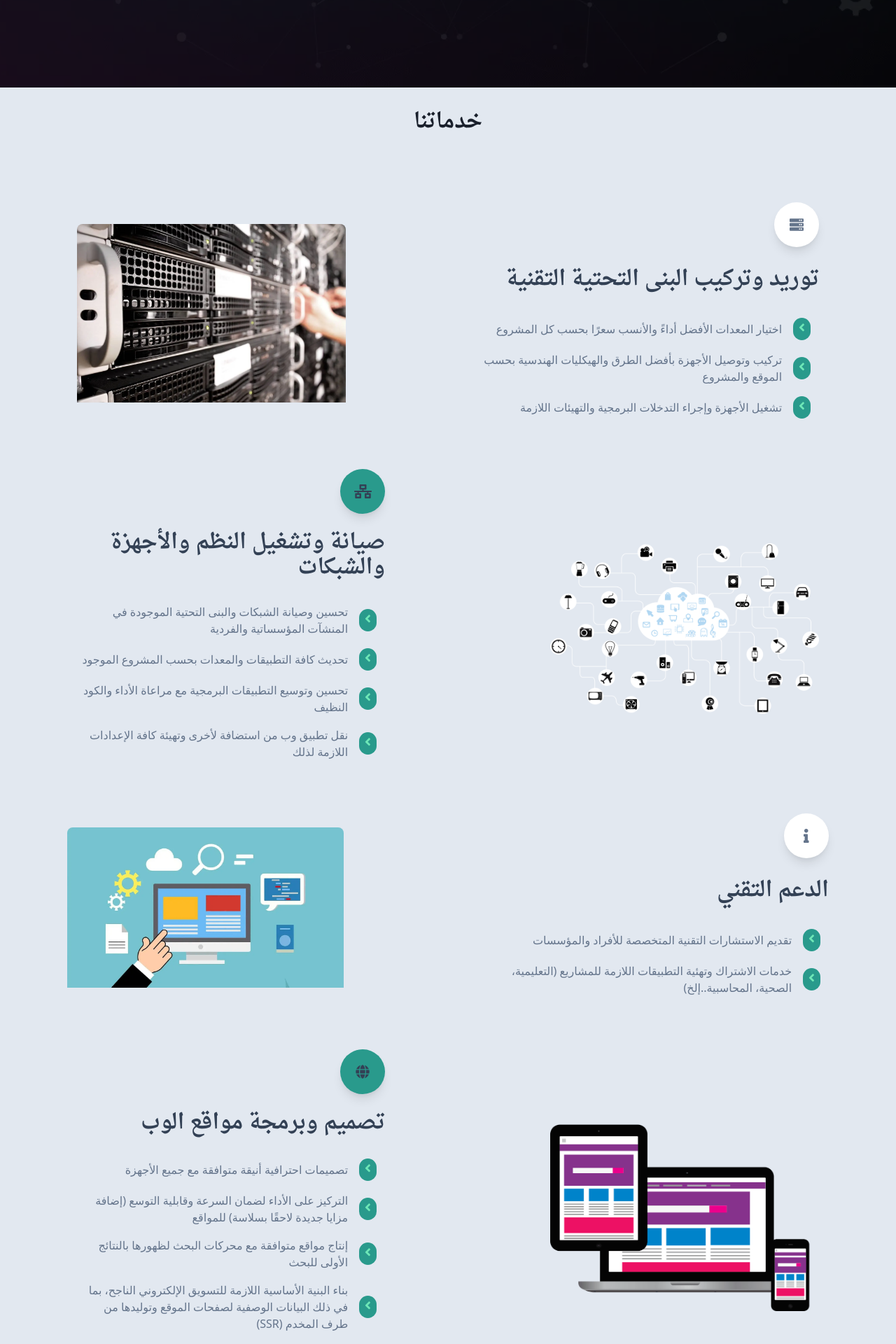
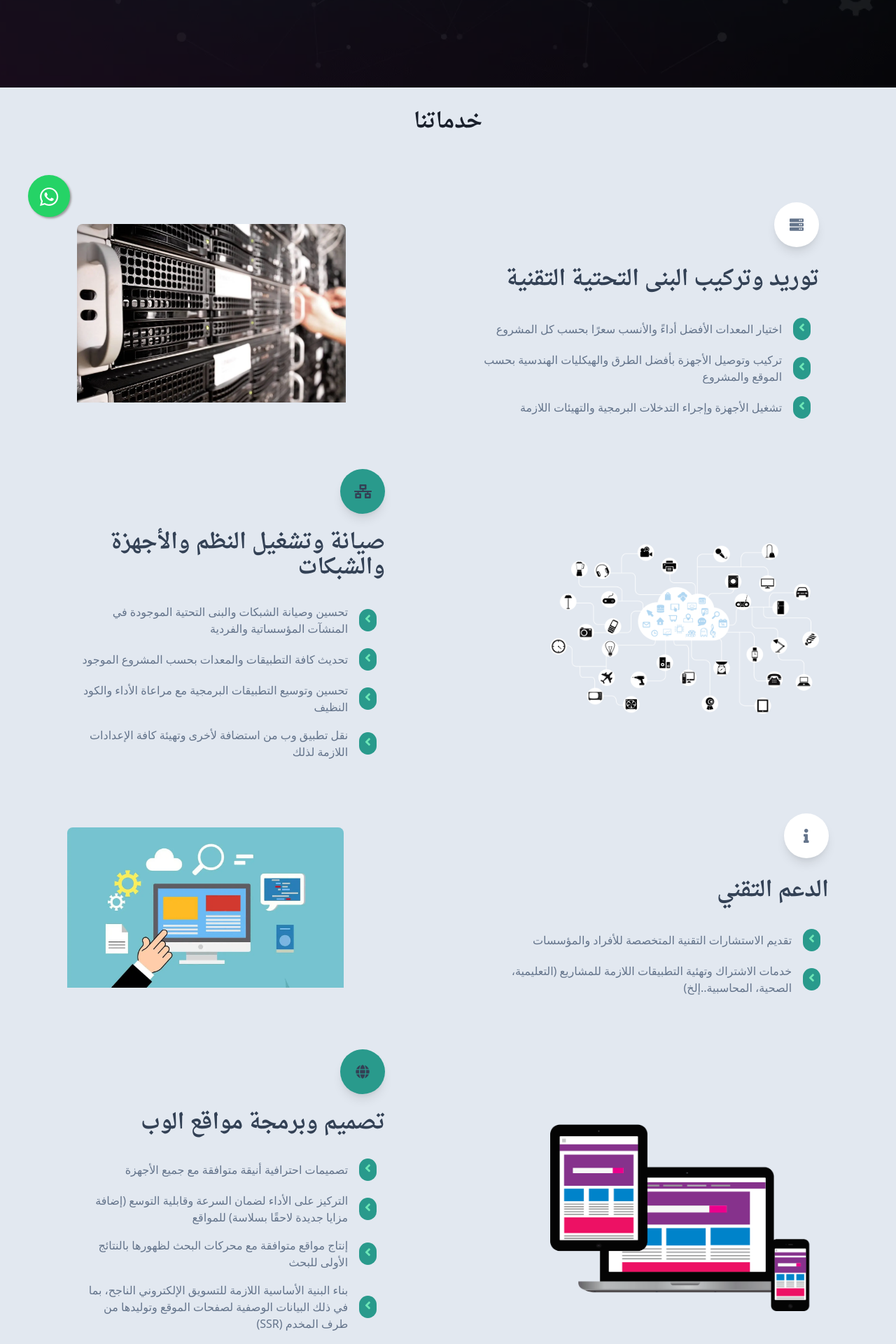
Before and after one commit to rawajitqan/IT, a Jekyll site: the page built from index.html, in a window 1280 px wide. Shown: the part 550-2470 px from the top of the page at 70% size. Built offline with Jekyll 4.4.1, drawn with Linux system fonts in a browser that asks for light colours; some web fonts are replaced; some of the changed text lies outside the part shown.

Commit message:
wa button

```diff
--- a/_includes/about.html
+++ b/_includes/about.html
@@ -1,4 +1,4 @@
-<section class="bg-blueGray-200 dark:bg-gray-900 py-20 section-3">
+<section class="bg-blueGray-200 py-20 section-3">
 <div class="text-center my-6" id="من-نحن">
             <h4
 
@@ -39,7 +39,7 @@
 <h1 class="m-2 text-xl font-bold text-gray-900">
 رؤيتنا
 </h1>
-<p class="text-muted">تتطلع مؤسـسة رواج الإتقان إلى أن تصبـح من كـبـرى المنشـآت الـرائـدة علـى مستوى شـركـات قـطـاع الـمـقاولات و التجارة فـي المـمكلـة الـعربيـة السـعوديـة، كـما تسـعـى لافتـتـاح المـزيـد مـن المجالات و الأنشطـة التي تتعلق بقطاع المقاولات.</p>
+<p class="text-muted">تتطلع مؤسـسة رواج الإتقان إلى أن تصبـح من كـبـرى المنشـآت الـرائـدة علـى مستوى شـركـات قـطـاع تقنية المعلومات فـي المـمكلـة الـعربيـة السـعوديـة، كـما تسـعـى لافتـتـاح المـزيـد مـن المجالات و الأنشطـة التي تتعلق بالقطاع.</p>
 </p>
 
 
--- /dev/null
+++ b/_includes/wa_button.html
@@ -0,0 +1,26 @@
+<style>
+
+
+.my-float{
+	margin-top:16px;
+}
+.float{
+	position:fixed;
+	width:60px;
+	height:60px;
+	bottom:40px;
+	left:40px;
+	background-color:#25d366;
+	color:#FFF;
+	border-radius:50px;
+	text-align:center;
+  font-size:30px;
+	box-shadow: 2px 2px 3px #999;
+  z-index:100;
+}
+
+</style>
+
+<a href="https://wa.me/966541193545" class="float" target="_blank">
+<i class="fab fa-whatsapp my-float"></i>
+</a>
--- a/_layouts/default.html
+++ b/_layouts/default.html
@@ -7,7 +7,7 @@
     <body class="text-blueGray-700 antialiased" data-sveltekit-preload-data="hover">
       <div style="display: contents">
     {% include header.html %}
-
+     {% include wa_button.html %}
     {% include services.html %}
 
 
```
Also changed, not shown: 2 other files.
